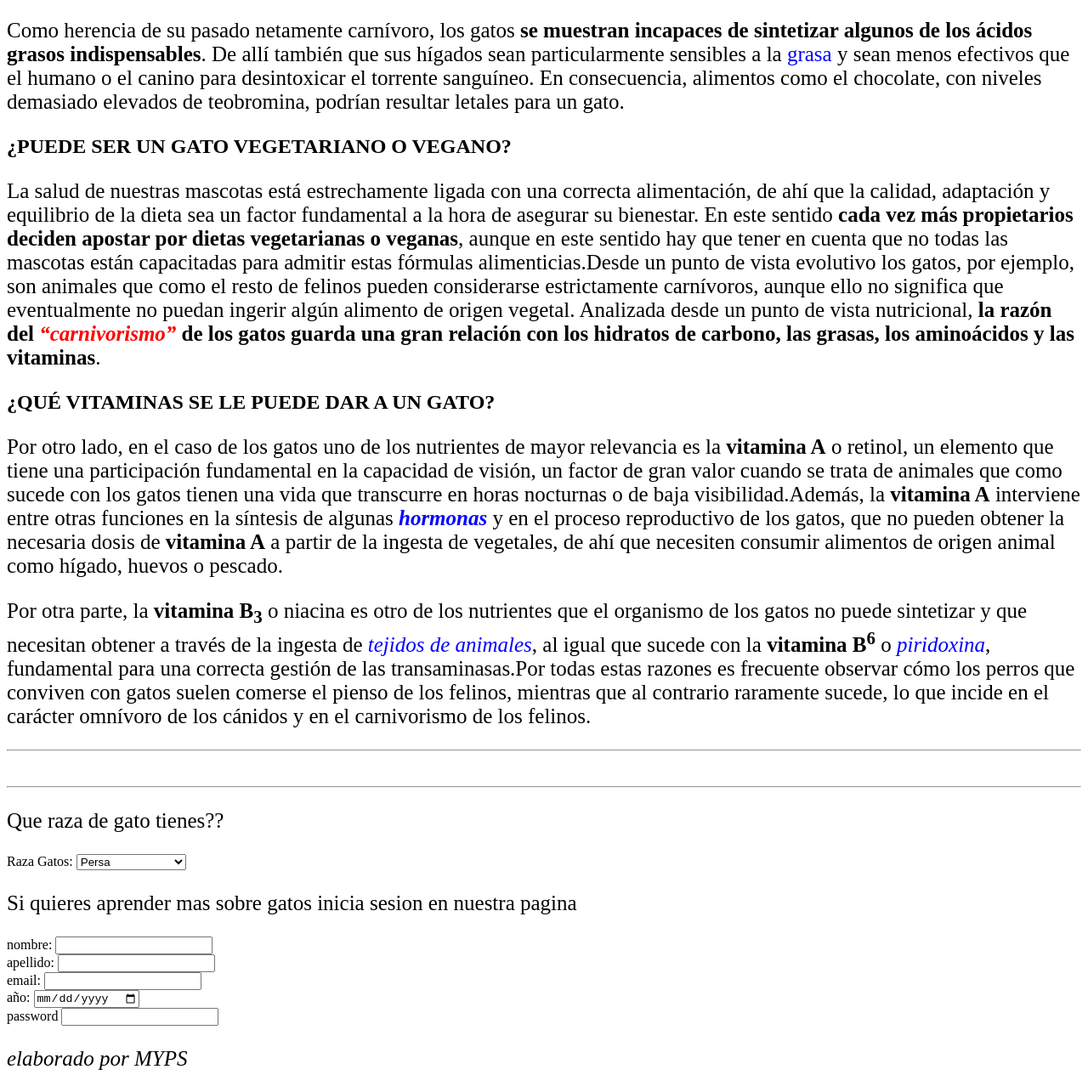
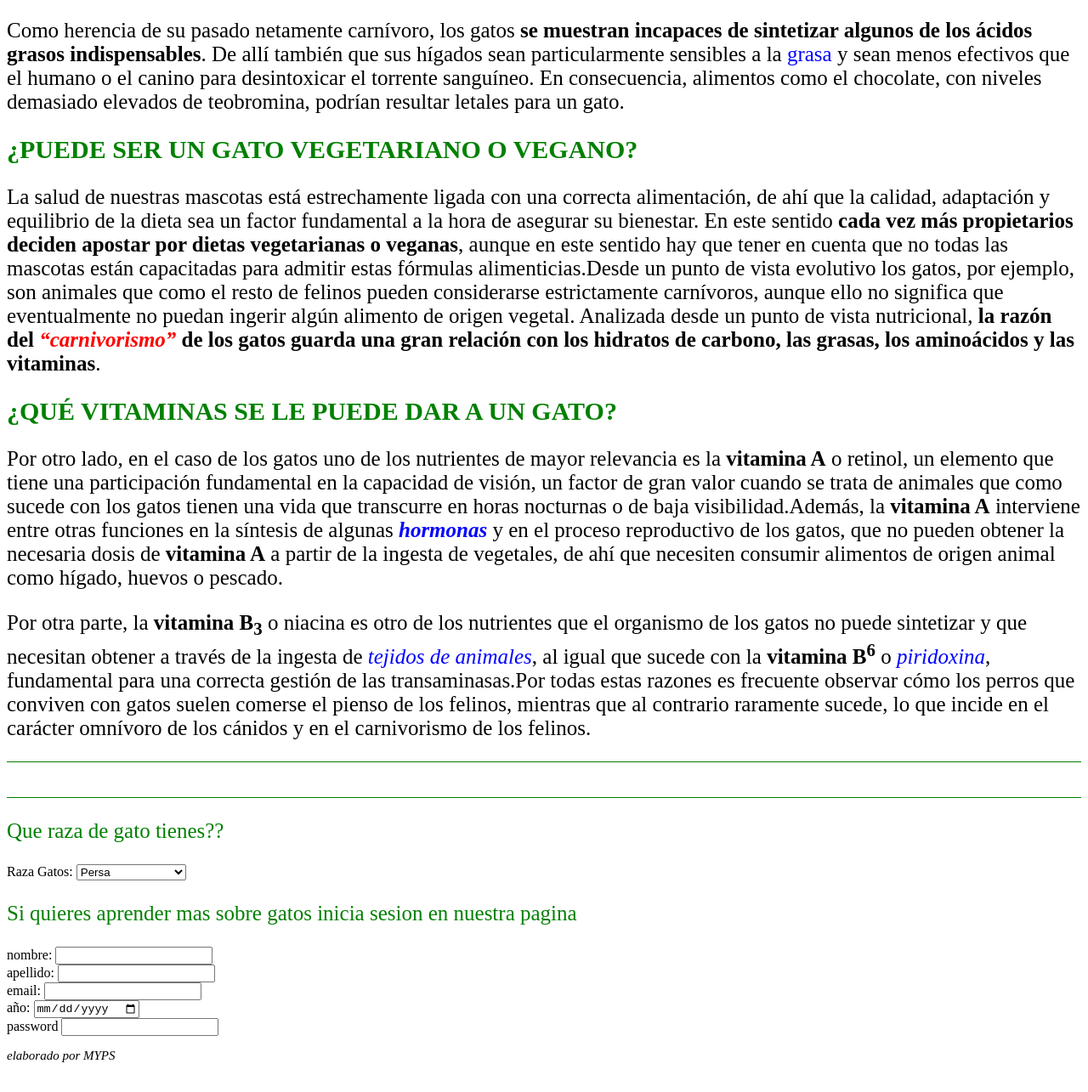
Before and after one commit to YamPedraza/Sitio, a plain HTML site: page Gatos4.html in a window 1280 px wide. Shown: the part 426-1711 px from the top of the page at 85% size. Drawn offline with Linux system fonts and the light colour scheme.

Commit message:
add estilos para pagina gatos4

```diff
--- a/estilos.css
+++ b/estilos.css
@@ -59,7 +59,27 @@ header nav ul li a {
     padding: 5px 10px; /* Espacio interno alrededor del texto del enlace */
 }
 
+.h2{
+    color: green;
+    font-size: 30px;
+}
+
+.H2{
+    color: green;
+    font-size: 30px;
+}
+
 p {
+    font-size: 25px;
+}
+
+.uno1{
+    color: green;
+    font-size: 25px;
+}
+
+.dos2{
+    color: green;
     font-size: 25px;
 }
 
@@ -92,3 +112,21 @@ section a {
     border-radius: 5px;
     padding: 5px 10px; /* Espacio interno alrededor del texto del enlace */
 }
+
+hr {
+    border: none; /* Elimina el borde predeterminado */
+    border-top: 1px solid green; /* Establece el grosor y el color del borde superior */
+}
+
+.pequeño{
+    font-size: 15px;
+}
+
+.croquetas{
+    color: green;
+    font-size: 30px;
+}
+
+main ol li{
+    font-size: 25px;
+}
```
